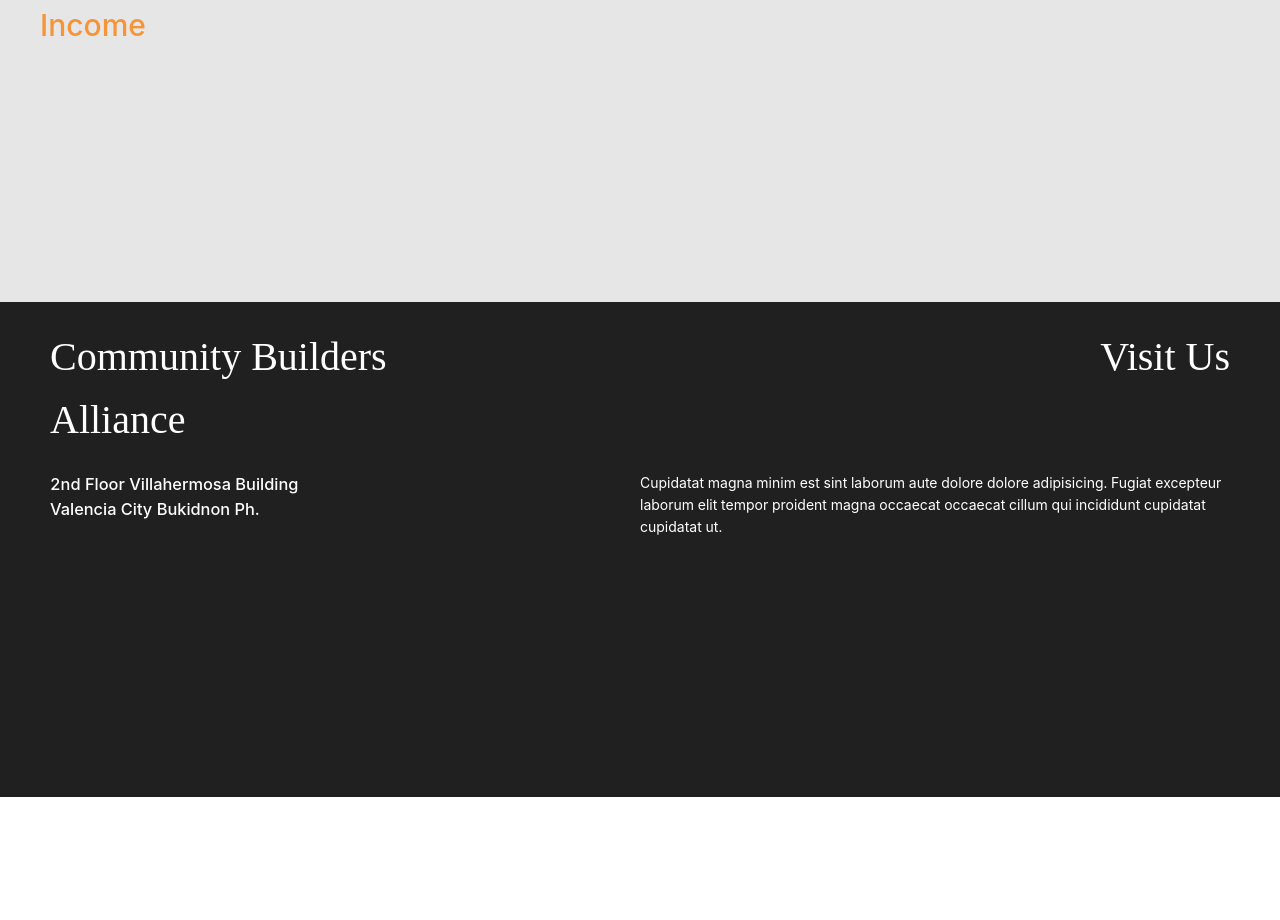
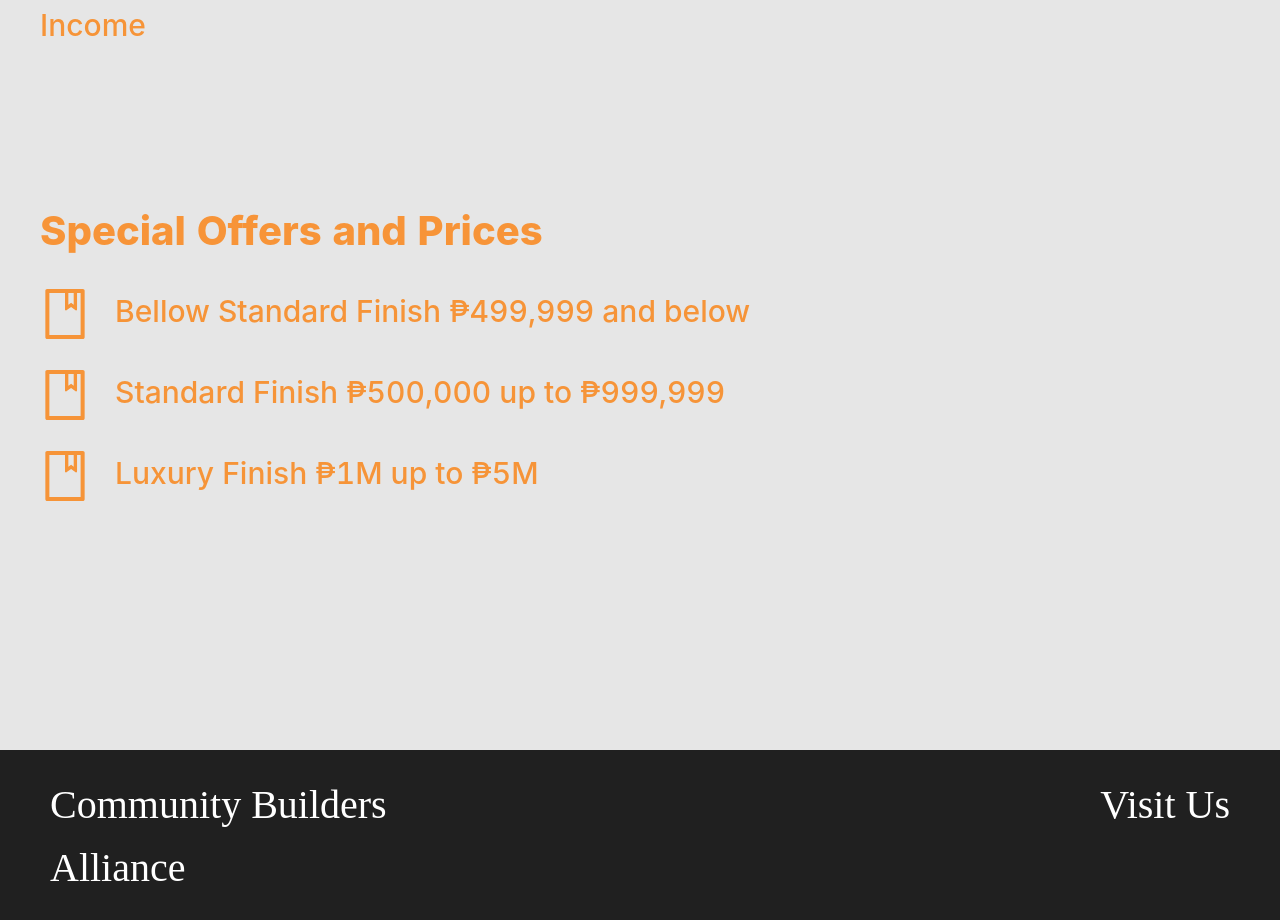
Before and after one commit to jether360/Community-Builders-Alliance, a React (Create React App) app: page / in a window 1280 px wide. Shown: the part 2373-3293 px from the top of the page. Before the commit the page ends 3170 px from the top, so only its background shows below. Built offline with nearby package versions, Linux system fonts and the light colour scheme.

Commit message:
added special offers component

```diff
--- a/src/components/public/PublicMainLayout.tsx
+++ b/src/components/public/PublicMainLayout.tsx
@@ -54,7 +54,7 @@ const PublicMainLayout = ({ component, ...rest }: IProps) => {
 
             <Col>
               <Link
-                to="about"
+                to="offers"
                 spy={true}
                 smooth={true}
                 offset={-100}
--- a/src/components/public/benefits/Benefits.tsx
+++ b/src/components/public/benefits/Benefits.tsx
@@ -6,7 +6,7 @@ import Picture from "../../../app/assets/images/benefits-picture.png";
 const Benefits = () => {
   return (
     <>
-      <Row id="benefits" align="middle" className="">
+      <Row id="benefits" align="middle">
         <Row>
           <Col span={12}>
             <h1 className="h1-benefits">Benefits for you</h1>
--- a/src/components/public/home/Home.tsx
+++ b/src/components/public/home/Home.tsx
@@ -4,6 +4,7 @@ import Picture from "../../../app/assets/images/homepage_picture.png";
 import About from "../about/About";
 import Logo from "../../../app/assets/images/cba-logo.png";
 import Benefits from "../benefits/Benefits";
+import Offers from "../offers/Offers";
 
 const Home = () => {
   return (
@@ -51,6 +52,7 @@ const Home = () => {
       </Row>
       <About />
       <Benefits/>
+      <Offers/>
     </>
   );
 };
--- /dev/null
+++ b/src/components/public/offers/Offers.tsx
@@ -0,0 +1,45 @@
+import React from "react";
+import { Row, Col } from "antd";
+import { BookOutlined} from "@ant-design/icons";
+
+const Offers = () =>{
+    return(
+        <>
+        <Row  id="offers" align="middle" style={{marginTop:"5%"}}>
+        <Row>
+          <Col>
+            <h1 className="h1-benefits">Special Offers and Prices</h1>
+            <Row gutter={25}>
+              <Col>
+                <BookOutlined className="benefits-icon"/>
+              </Col>
+              <Col>
+                <h4 className="h4-benefits">Bellow Standard Finish <span>&#8369;</span>499,999 and below</h4>
+              </Col>
+            </Row>
+            <br/>
+            <Row gutter={25}>
+              <Col>
+                <BookOutlined className="benefits-icon"/>
+              </Col>
+              <Col>
+                <h4 className="h4-benefits">Standard Finish <span>&#8369;</span>500,000 up to <span>&#8369;</span>999,999</h4>
+              </Col>
+            </Row>
+            <br/>
+            <Row gutter={25}>
+              <Col>
+                <BookOutlined className="benefits-icon"/>
+              </Col>
+              <Col>
+                <h4 className="h4-benefits">Luxury Finish <span>&#8369;</span>1M up to <span>&#8369;</span>5M</h4>
+              </Col>
+            </Row>
+            </Col>
+        </Row>
+        </Row>
+        </>
+    )
+}
+
+export default Offers;
```
